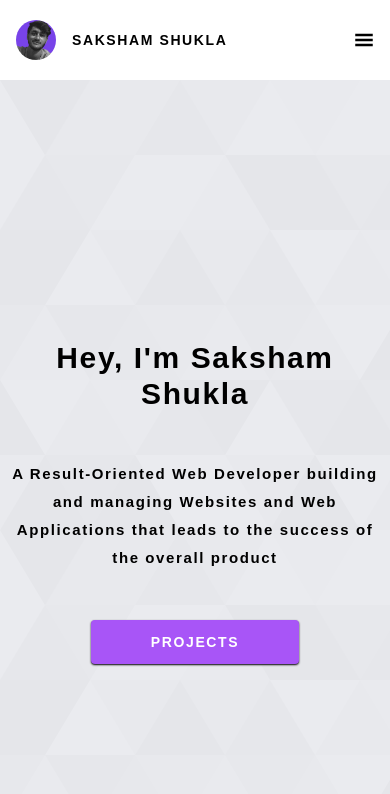
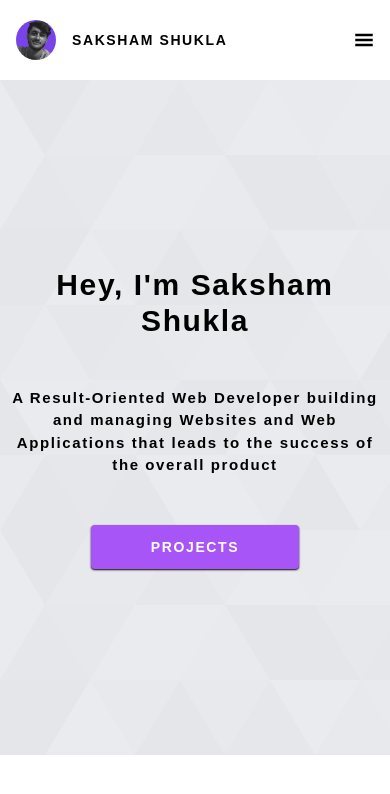
Before and after one commit to Saksham-Shukla-05/personal-portfolio-, a React (Create React App) app: page / in a window 390 px wide. Shown: the top 794 px of the page. Built offline with nearby package versions, Linux system fonts and the light colour scheme.

Commit message:
Changed some Styling

```diff
--- a/src/App.js
+++ b/src/App.js
@@ -127,8 +127,7 @@ function NavBar({ isDark, handleIsDark }) {
 
 function HeroSection({ isDark, handleIsDark }) {
   return (
-    <>
-      <div className="relative  h-full text-black">
+    <div className="relative  h-[80%] text-black">
       <svg xmlns="http://www.w3.org/2000/svg" height={"100%"} width="100%">
         <defs>
           <linearGradient
@@ -231,8 +230,8 @@ function HeroSection({ isDark, handleIsDark }) {
       <div
         className={
           isDark
-              ? "leading-7 md:leading-normal  tracking-widest flex flex-col justify-center items-center absolute top-0 h-full w-full text-white bg-black bg-opacity-90"
-              : "leading-7 md:leading-normal  tracking-widest flex flex-col justify-center items-center absolute top-0 h-full w-full bg-gray-200 bg-opacity-80"
+            ? "tracking-widest flex flex-col justify-center items-center absolute top-0 h-full w-full text-white bg-black bg-opacity-90"
+            : "tracking-widest flex flex-col justify-center items-center absolute top-0 h-full w-full bg-gray-200 bg-opacity-80"
         }
       >
         <div
@@ -247,9 +246,8 @@ function HeroSection({ isDark, handleIsDark }) {
           </div>
           <div className="p-2 w-full lg:w-[80%] text-center">
             <p className="text-[15px] md:leading-10 md:text-[18px] font-semibold">
-                A Result-Oriented Web Developer building and managing Websites
-                and Web Applications that leads to the success of the overall
-                product
+              A Result-Oriented Web Developer building and managing Websites and
+              Web Applications that leads to the success of the overall product
             </p>
           </div>
           <div className="hover:-translate-y-3 transition-transform duration-500 ease-in-out p-2 w-56 opacity-100">
@@ -260,7 +258,6 @@ function HeroSection({ isDark, handleIsDark }) {
         </div>
       </div>
     </div>
-    </>
   );
 }
 
```
Also changed, not shown: whats_next.txt (added). Lines whose indentation alone changed are shown as unchanged.
